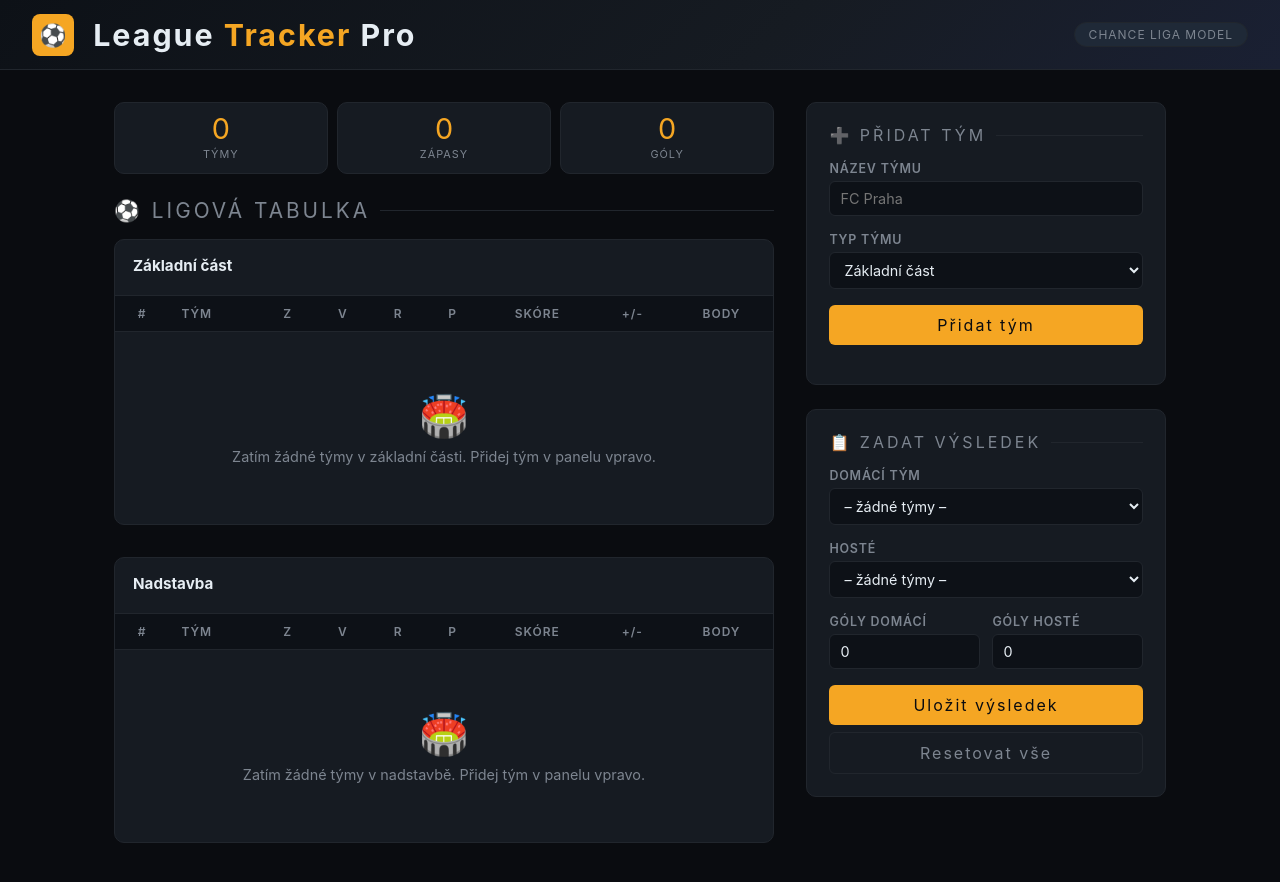
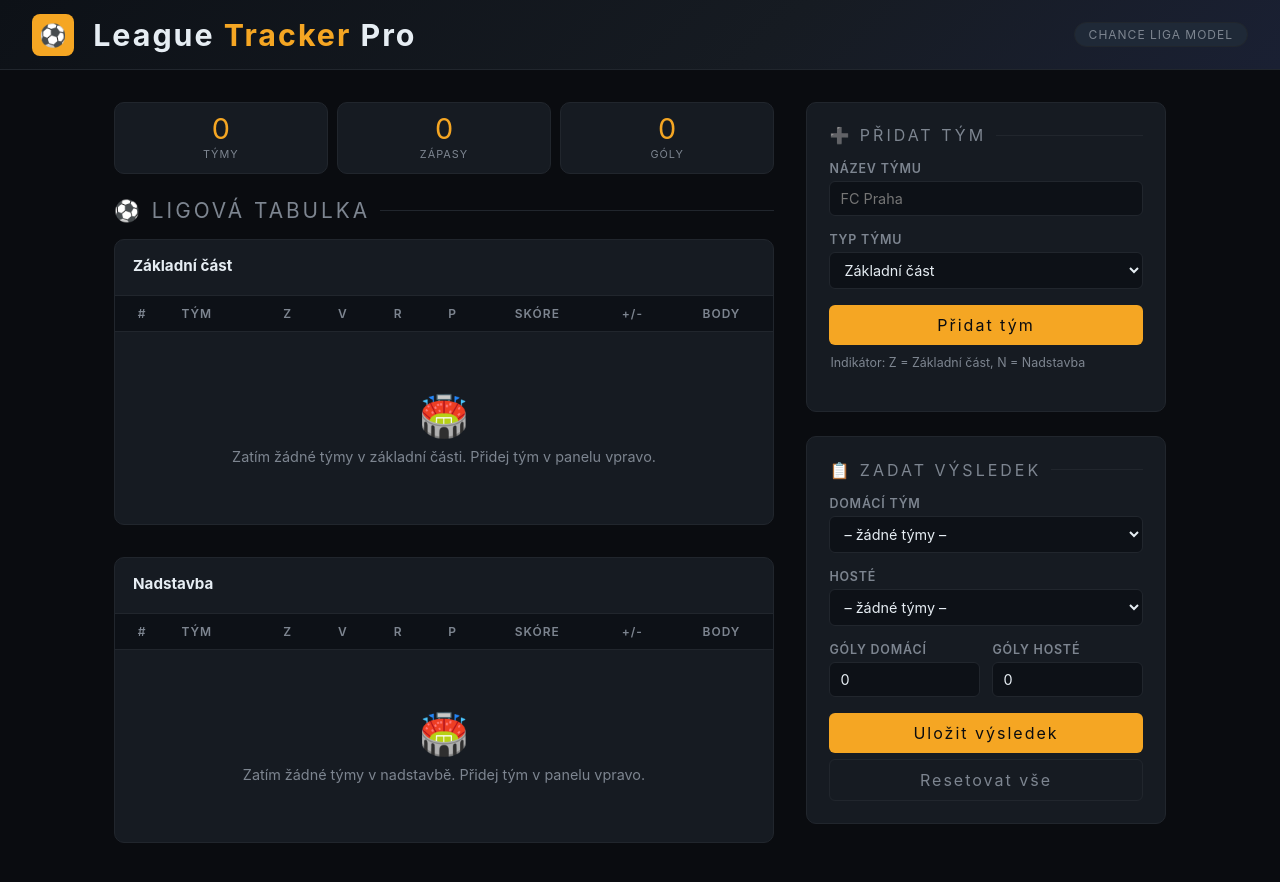
Before and after one commit to Hupland/Fotbalov-tabulka, a plain HTML site: page fotbalova-tabulka/index.html in a window 1280 px wide. Drawn offline with Linux system fonts and the light colour scheme.

Commit message:
vizualní úpravy fotbalové tabulky

```diff
--- a/fotbalova-tabulka/index.html
+++ b/fotbalova-tabulka/index.html
@@ -88,6 +88,7 @@
       </div>
 
       <button class="btn btn-primary" onclick="addTeam()">Přidat tým</button>
+      <div class="field-hint small">Indikátor: Z = Základní část, N = Nadstavba</div>
 
       <div id="teamList" style="margin-top:1rem"></div>
     </div>
--- a/fotbalova-tabulka/style.css
+++ b/fotbalova-tabulka/style.css
@@ -219,6 +219,26 @@
       transition: border-color 0.2s;
     }
     input:focus, select:focus { border-color: var(--accent); }
+    .field-hint {
+      color: var(--text);
+      background: rgba(255, 255, 255, 0.04);
+      border: 1px solid rgba(255, 255, 255, 0.06);
+      border-radius: 8px;
+      font-size: 0.85rem;
+      margin-top: 0.75rem;
+      margin-bottom: 0;
+      padding: 8px 10px;
+      line-height: 1.4;
+      display: block;
+    }
+    .field-hint.small {
+      font-size: 0.78rem;
+      background: transparent;
+      border-color: transparent;
+      color: var(--muted);
+      padding: 0;
+      margin-top: 0.5rem;
+    }
 
     .row2 { display: grid; grid-template-columns: 1fr 1fr; gap: 0.8rem; }
 
```
